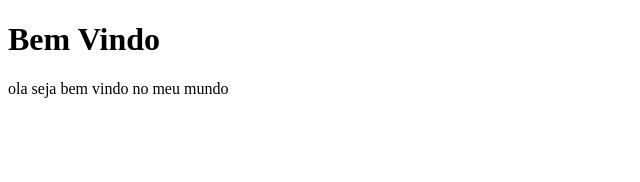
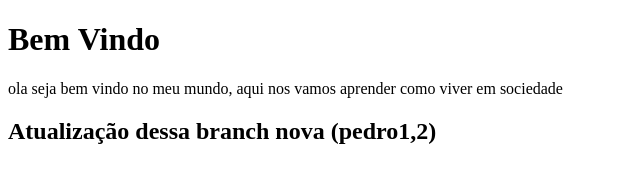
Before and after one commit to Pedrovenus/testando.vscode, a plain HTML site: page index.html in a window 1280 px wide. Shown: the whole page, without its empty margins (0-640 px from the left). Drawn offline with Linux system fonts and the light colour scheme.

Commit message:
brhc 1.2

```diff
--- a/index.html
+++ b/index.html
@@ -10,6 +10,9 @@
 <body>
 
     <H1>Bem Vindo</H1>
-<p>ola seja bem vindo no meu mundo </p>
+<p>ola seja bem vindo no meu mundo, aqui nos vamos aprender como viver em sociedade</p>
+
+<h2> Atualização dessa branch nova (pedro1,2)</h2>
+
 </body>
 </html>
```
